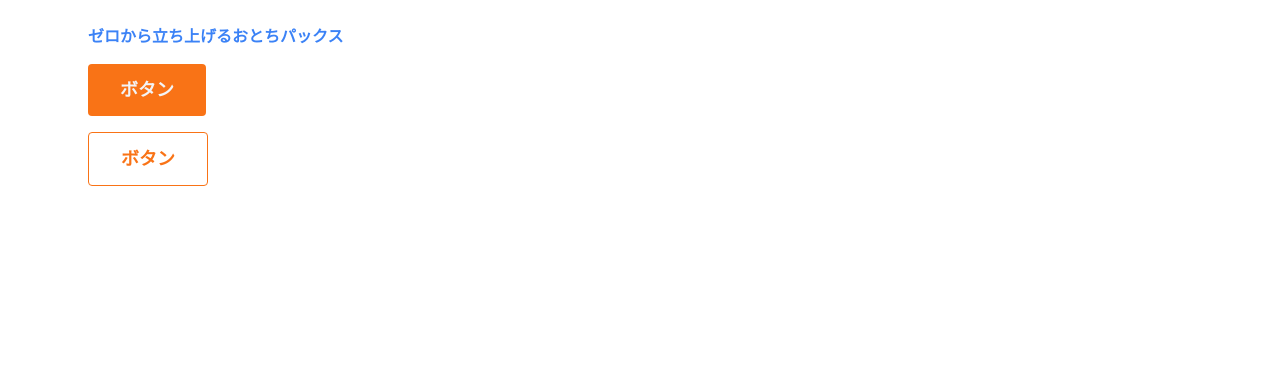
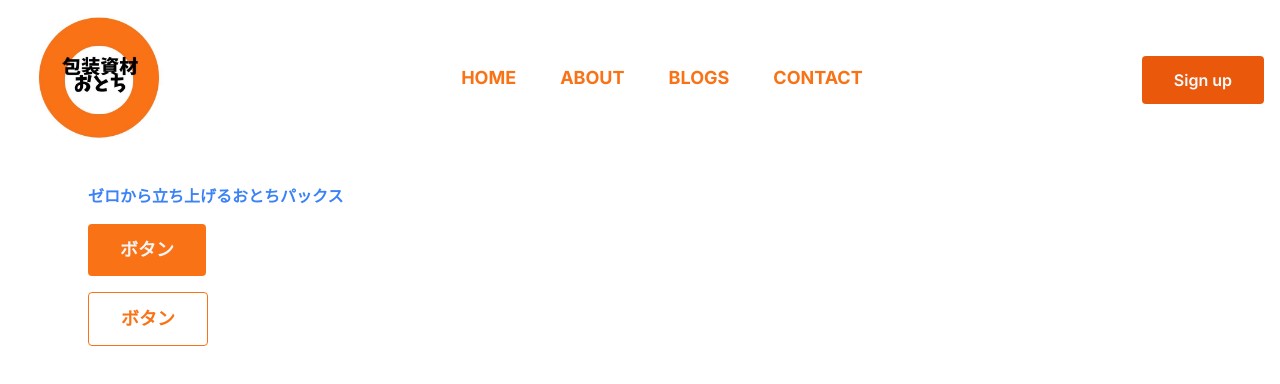
Before and after one commit to knm22mukk/otochi-packs, a Next.js app: page / in a window 1280 px wide. Shown: the top 384 px of the page. Built offline with nearby package versions, Linux system fonts and the light colour scheme.

Commit message:
Headerを追加しました

```diff
--- a/src/app/layout.tsx
+++ b/src/app/layout.tsx
@@ -1,4 +1,6 @@
 import { Inter } from 'next/font/google';
+
+import Header from '@/components/Header';
 
 import type { Metadata } from 'next';
 import './globals.css';
@@ -17,7 +19,10 @@ export default function RootLayout({
 }>) {
   return (
     <html lang='ja'>
-      <body className={inter.className}>{children}</body>
+      <body className={inter.className}>
+        <Header />
+        {children}
+      </body>
     </html>
   );
 }
--- /dev/null
+++ b/src/components/Header.tsx
@@ -0,0 +1,39 @@
+import Image from 'next/image';
+import Link from 'next/link';
+
+import { navLinks } from '@/const/navLinks';
+
+export default function Header() {
+  return (
+    <header className='bg-white p-4'>
+      <div className='container mx-auto flex h-32 items-center justify-between'>
+        <Link href='/' aria-label='Home' className='flex items-center p-2'>
+          <Image src='/images/logo.jpg' alt='otochi packs' width={150} height={150} />
+        </Link>
+        <ul className='hidden items-stretch space-x-3 lg:flex'>
+          {navLinks.map((link) => (
+            <li key={link.name} className='flex'>
+              <Link
+                href={link.path}
+                className='mb-1 flex items-center px-4 text-lg font-bold uppercase text-orange-500 hover:scale-110 hover:underline'
+              >
+                {link.name}
+              </Link>
+            </li>
+          ))}
+        </ul>
+        <div className='hidden lg:block'>
+          <button className='self-center rounded bg-orange-600 px-8 py-3 font-semibold text-gray-50'>
+            Sign up
+          </button>
+        </div>
+        <div className='flex items-center lg:hidden'>
+          <button className='self-center rounded px-8 py-3'>menu</button>
+          <button className='self-center rounded bg-orange-600 px-8 py-3 font-semibold text-gray-50'>
+            Sign up
+          </button>
+        </div>
+      </div>
+    </header>
+  );
+}
--- /dev/null
+++ b/src/const/navLinks.ts
@@ -0,0 +1,6 @@
+export const navLinks = [
+  { name: 'home', path: '/' },
+  { name: 'about', path: '/about' },
+  { name: 'blogs', path: '/blogs' },
+  { name: 'contact', path: '/contact' },
+];
```
Also changed, not shown: public/images/logo.jpg (added).
